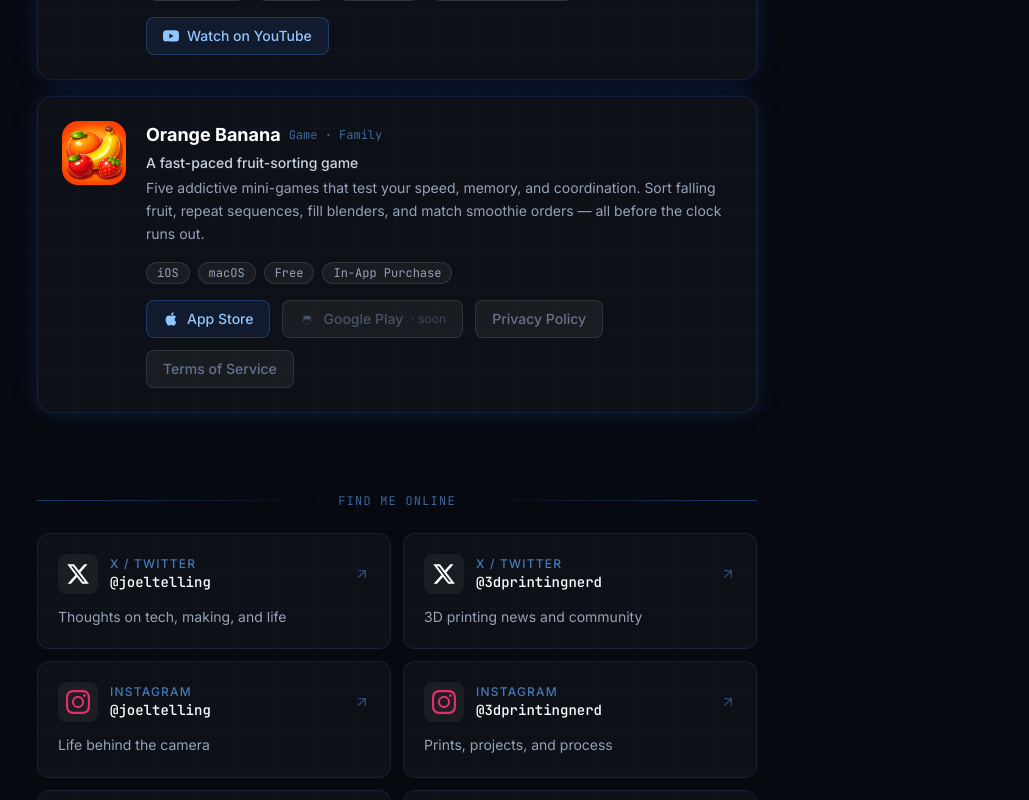
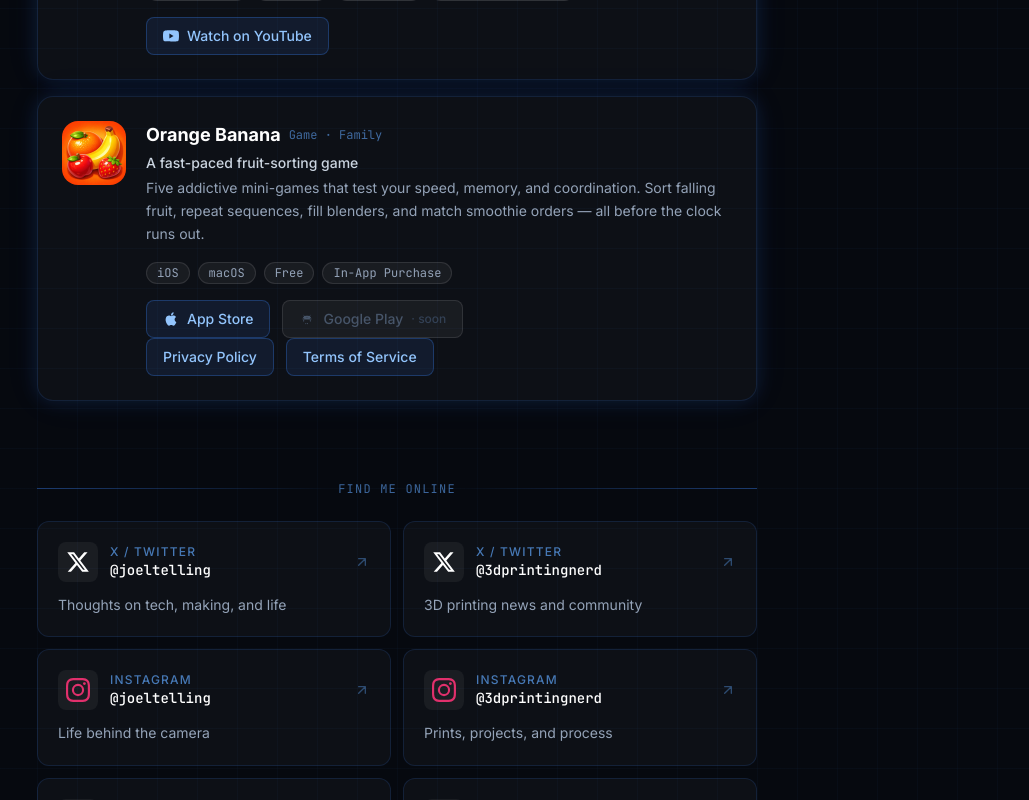
Before and after one commit to joeltelling/joeltelling-website, a Next.js app: page / in a window 1280 px wide. Shown: the part 1152-1952 px from the top of the page, without its empty margins (243-1272 px from the left). Built offline with nearby package versions, Linux system fonts and the light colour scheme.

Commit message:
Move legal buttons to second row, match style of platform buttons
Co-Authored-By: Claude Sonnet 4.6 <noreply@anthropic.com>

```diff
--- a/app/page.tsx
+++ b/app/page.tsx
@@ -241,7 +241,7 @@ function ProjectCard({ project }: { project: AppProject }) {
             ))}
           </div>
 
-          {/* Platform buttons + legal links */}
+          {/* Platform buttons */}
           <div className="flex flex-wrap gap-3">
             {project.platforms.map((platform) =>
               platform.available ? (
@@ -273,16 +273,22 @@ function ProjectCard({ project }: { project: AppProject }) {
                 </span>
               )
             )}
-            {project.legalLinks?.map((link) => (
+          </div>
+
+          {/* Legal links */}
+          {project.legalLinks && (
+            <div className="flex flex-wrap gap-3">
+              {project.legalLinks.map((link) => (
                 <Link
                   key={link.href}
                   href={link.href}
-                className="inline-flex items-center gap-1.5 rounded-lg border border-white/10 bg-white/5 px-4 py-2 text-sm font-medium text-slate-500 transition-all hover:border-white/20 hover:text-slate-400"
+                  className="inline-flex items-center gap-2 rounded-lg border border-blue-500/30 bg-blue-500/10 px-4 py-2 text-sm font-medium text-blue-300 transition-all hover:border-blue-500/60 hover:bg-blue-500/20"
                 >
                   {link.label}
                 </Link>
               ))}
             </div>
+          )}
         </div>
       </div>
     </div>
```
Lines whose indentation alone changed are shown as unchanged.
